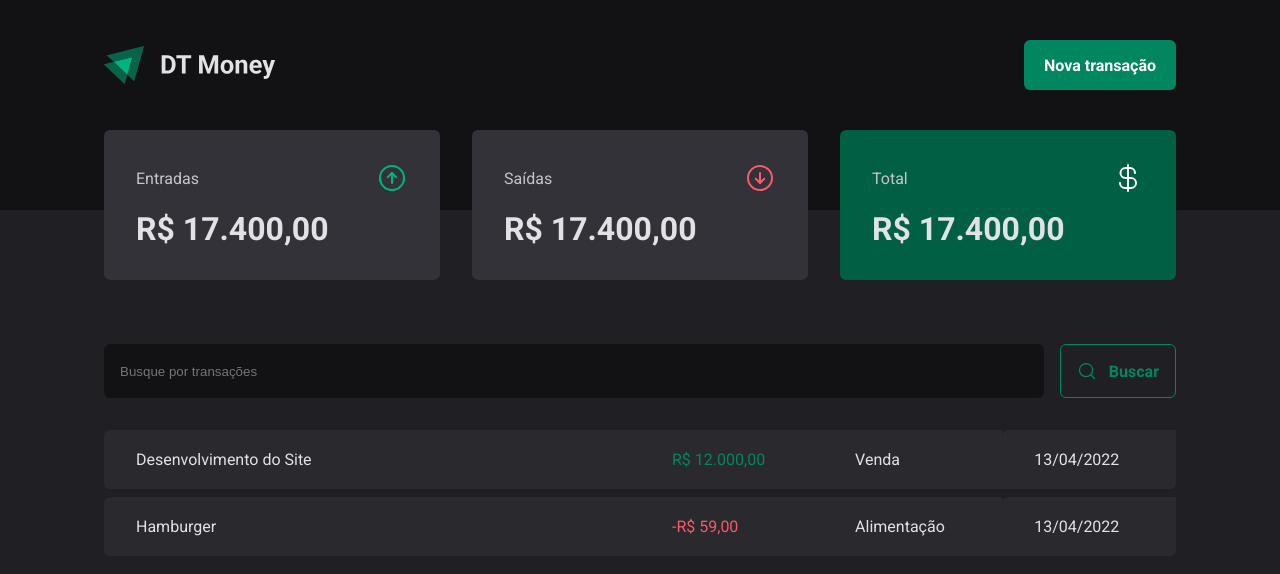
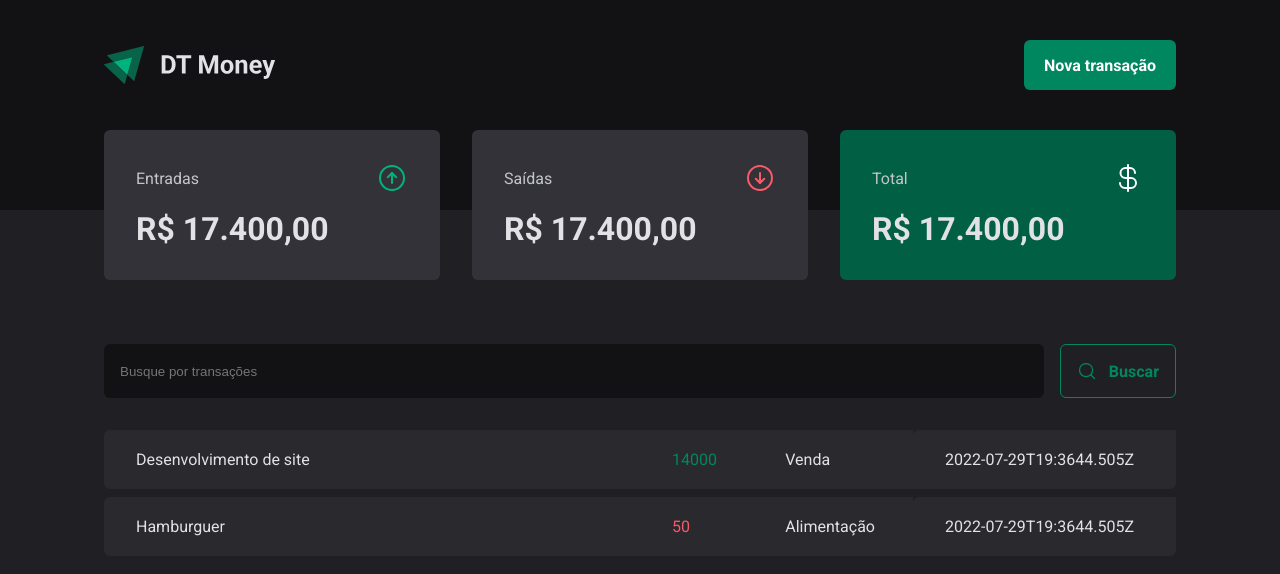
Before and after one commit to Orlandovpjunior/consumo_api_react, a React (Vite) app in the folder dt-money/: page / in a window 1280 px wide. Shown: the top 574 px of the page. Built offline with nearby package versions, Linux system fonts and the light colour scheme; data requests are answered from the project's data file.

Commit message:
feat: implementa primeira requisição http

```diff
--- a/dt-money/package.json
+++ b/dt-money/package.json
@@ -5,6 +5,7 @@
   "type": "module",
   "scripts": {
     "dev": "vite",
+    "dev:server": "json-server server.json -p 3000 -w",
     "build": "tsc -b && vite build",
     "lint": "eslint .",
     "preview": "vite preview"
@@ -27,6 +28,7 @@
     "eslint-plugin-react-hooks": "^5.2.0",
     "eslint-plugin-react-refresh": "^0.4.19",
     "globals": "^16.0.0",
+    "json-server": "^1.0.0-beta.3",
     "typescript": "~5.7.2",
     "typescript-eslint": "^8.26.1",
     "vite": "^6.3.1"
--- /dev/null
+++ b/dt-money/server.json
@@ -0,0 +1,21 @@
+{
+    "transactions": [
+        {
+            "id":1,
+            "description": "Desenvolvimento de site",
+            "type": "income",
+            "category": "Venda",
+            "price": 14000,
+            "createdAt": "2022-07-29T19:3644.505Z"
+        },
+        {
+            "id":2,
+            "description": "Hamburguer",
+            "type": "outcome",
+            "category": "Alimentação",
+            "price": 50,
+            "createdAt": "2022-07-29T19:3644.505Z"
+        }
+    ]
+
+}
--- a/dt-money/src/pages/Transactions/index.tsx
+++ b/dt-money/src/pages/Transactions/index.tsx
@@ -1,9 +1,32 @@
+import { useEffect, useState } from "react";
 import { Header } from "../../components/Header";
 import { Summary } from "../../components/Summary";
 import { SearchForm } from "./components/SearchForm";
 import { PriceHighLight, TransactionsContainer, TransactionsTable } from "./styles";
 
+interface Transaction{
+    id:number;
+    description: string;
+    type: 'income' | 'outcome';
+    price: number;
+    category: string;
+    createdAt: string;
+}
+
 export function Transations() {
+
+    const [transactions, setTransactions] = useState<Transaction[]>([])
+
+    async function loadTransactions(){
+        const response = await fetch('http://localhost:3000/transactions')
+        const data = await response.json();
+        setTransactions(data)
+    }
+
+    useEffect(() => {
+        loadTransactions();
+    }, [])
+
     return (
         <div>
             <Header />
@@ -12,22 +35,18 @@
                 <SearchForm/>
                 <TransactionsTable>
                     <tbody>
-                        <tr>
-                            <td width="50%">Desenvolvimento do Site</td>
-                            <td>
-                                <PriceHighLight variant="income">R$ 12.000,00</PriceHighLight>
-                            </td>
-                            <td>Venda</td>
-                            <td>13/04/2022</td>
-                        </tr>
-                        <tr>
-                            <td width="50%">Hamburger</td>
-                            <td>
-                                <PriceHighLight variant="outcome">-R$ 59,00</PriceHighLight>
-                            </td>
-                            <td>Alimentação</td>
-                            <td>13/04/2022</td>
-                        </tr>
+                        {transactions.map(transactions => {
+                            return(
+                                <tr key={transactions.id}>
+                                    <td width="50%">{transactions.description}</td>
+                                    <td>
+                                        <PriceHighLight variant={transactions.type}>{transactions.price}</PriceHighLight>
+                                    </td>
+                                    <td>{transactions.category}</td>
+                                    <td>{transactions.createdAt}</td>
+                                </tr>
+                            )
+                        })}
                     </tbody>
                 </TransactionsTable>
             </TransactionsContainer>
```
Also changed, not shown: 1 other file (tests, documents, lock files or other folders).
